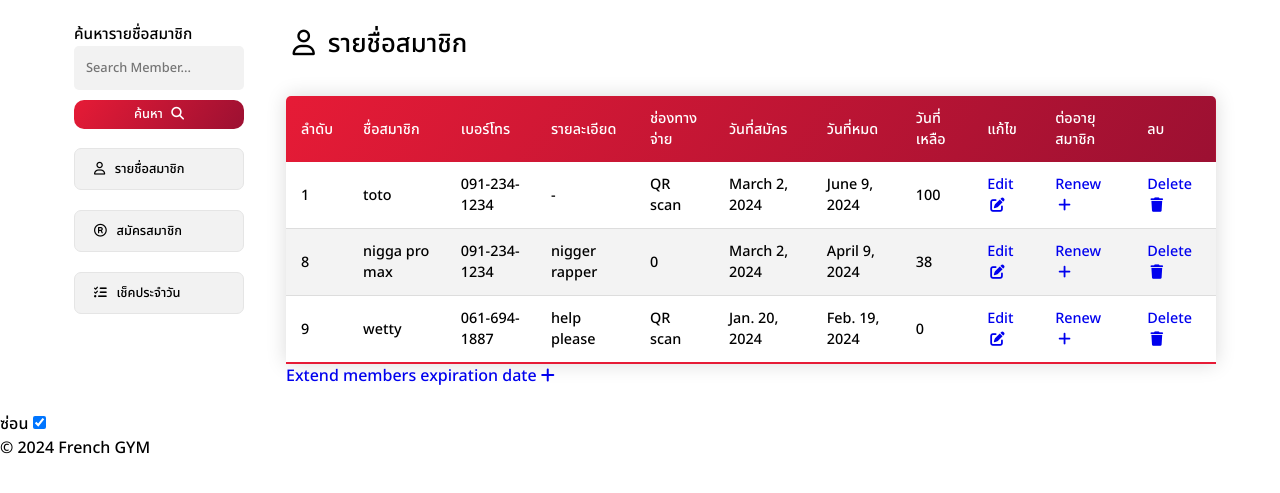
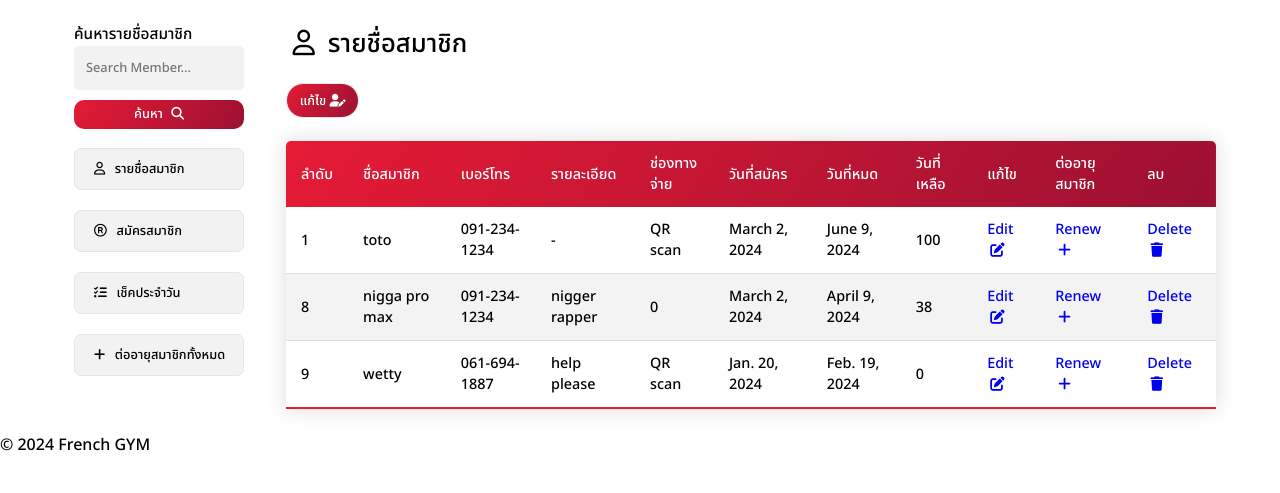
Before and after one commit to Toppu30/FrenchGYM, a Django app: page / in a window 1280 px wide. Shown: the part 90-583 px from the top of the page. Run offline with Django 4.2, Linux system fonts and the light colour scheme; data comes from the database, SQL or seed files in the repository; both versions use the stored data as it was after the commit.

Commit message:
hidden funtions

```diff
--- a/membership/templates/check_in.html
+++ b/membership/templates/check_in.html
@@ -13,7 +13,7 @@
     <!-- Nav Start -->
     <nav>
         <div class="logo">
-            <a href="">
+            <a href="/">
                 <img src="{% static 'images/logo.png'%}" alt="">
             </a>
         </div>
--- a/membership/templates/check_member.html
+++ b/membership/templates/check_member.html
@@ -14,7 +14,7 @@
     <!-- Nav Start -->
     <nav>
         <div class="logo">
-            <a href="">
+            <a href="/">
                 <img src="{% static 'images/logo.png'%}" alt="">
             </a>
         </div>
--- a/membership/templates/edit.html
+++ b/membership/templates/edit.html
@@ -12,7 +12,7 @@
 <body>
     <nav>
         <div class="logo">
-            <a href="">
+            <a href="/">
                 <img src="{% static 'images/logo.png'%}" alt="">
             </a>
         </div>
--- a/membership/templates/extend.html
+++ b/membership/templates/extend.html
@@ -12,7 +12,7 @@
 <body>
     <nav>
         <div class="logo">
-            <a href="">
+            <a href="/">
                 <img src="{% static 'images/logo.png'%}" alt="">
             </a>
         </div>
@@ -56,11 +56,11 @@
             </a>
         </div>
         <div class="box-register">
-            <h1 class="display-3">ต่ออายุสมาชิก</h1>
+            <h1 class="display-3">เพิ่มอายุสมาชิกทั้งหมด</h1>
             <form class="form-register" method="POST">
                 {% csrf_token %}
                 <div class="title-input">
-                    <label for="InputDay" class="form-label">เพิ่มจำนวนวันของสมาชิก</label>
+                    <label for="InputDay" class="form-label">จำนวนที่ต้องการเพิ่ม (วัน)</label>
                     <input type="number" class="form-control" name="day" value="0" placeholder="เพิ่มจำนวนวัน">
                 </div>
 
--- a/membership/templates/form.html
+++ b/membership/templates/form.html
@@ -12,7 +12,7 @@
 <body>
     <nav>
         <div class="logo">
-            <a href="">
+            <a href="/">
                 <img src="{% static 'images/logo.png'%}" alt="">
             </a>
         </div>
@@ -88,8 +88,8 @@
                     <input class="form-control" type="date" id="start_date" name="start_date">
                 </div>
                 <div class="title-input">
-                    <label for="amount">จำนวนวันที่</label>
-                    <input class="form-control" type="text" id="amount" name="amount" placeholder="จำนวนวัน...">
+                    <label for="amount">อายุสมาชิก (วัน)</label>
+                    <input class="form-control" type="text" id="amount" name="amount" value="30">
                 </div>
 
                 <button class="button-register" type="submit">ยืนยันการสมัคร</button>
--- a/membership/templates/home.html
+++ b/membership/templates/home.html
@@ -15,7 +15,7 @@
     <!-- Nav Start -->
     <nav>
         <div class="logo">
-            <a href="">
+            <a href="/">
                 <img src="{% static 'images/logo.png'%}" alt="">
             </a>
         </div>
@@ -35,6 +35,7 @@
 
     <!-- Container  Start -->
     <div class="container">
+        <!-- Siddebar start -->
         <div class="sidebar">
             <form action="/search_results/" method="GET">
                 <div class="box-search">
@@ -59,15 +60,30 @@
                 <i class="fas fa-list-check"></i>
                 เช็คประจำวัน
             </a>
+            <a href="/extend/" class="sidebar-menus">
+                <i class="fas fa-plus"></i>
+                ต่ออายุสมาชิกทั้งหมด
+            </a>
         </div>
+        <!-- Siddebar End -->
+        <!-- Maincontent start -->
         <div class="main-content">
+            <!-- box head start -->
             <div class="title-head">
 
                 <h1 class="text-head">
                     <i class="fa-regular fa-user"></i>
-                    รายชื่อสมาชิก</h1>
+                    รายชื่อสมาชิก
+                </h1>
 
+                <label for="toggleColumns">
+                    <input type="checkbox" id="toggleColumns" checked>
+                    <span>แก้ไข
+                        <i class="fas fa-user-pen"></i>
+                    </span>
+                </label>
             </div>
+            <!-- box head end -->
             <table id="membersTable" class="table" >
                 <thead>
                     <tr>
@@ -111,17 +127,11 @@
                     {% endfor %}
                 </tbody>
             </table>
-            <a href="/extend/" class="button-edit">Extend members expiration date
-            <i class="fas fa-plus"></i>
-            </a>
         </div>
+        <!-- Maincontent end -->
     </div>
-
+    <!-- Container end -->
     <br>
-
-    <!-- สมมุติว่านี่คือ HTML ของคุณ และคุณเพิ่มปุ่มใหม่ไว้ที่นี่ -->
-    <label for="toggleColumns">ซ่อน</label>
-    <input type="checkbox" id="toggleColumns" checked>
 
 
 </body>
--- a/membership/templates/remain.html
+++ b/membership/templates/remain.html
@@ -12,7 +12,7 @@
 <body>
     <nav>
         <div class="logo">
-            <a href="">
+            <a href="/">
                 <img src="{% static 'images/logo.png'%}" alt="">
             </a>
         </div>
@@ -60,7 +60,7 @@
             <form class="form-register" method="POST">
                 {% csrf_token %}
                 <div class="title-input">
-                    <label for="InputDay" class="form-label">เพิ่มจำนวนวันของสมาชิก</label>
+                    <label for="InputDay" class="form-label">จำนวนที่ต้องการเพิ่ม (วัน)</label>
                     <input type="number" class="form-control" name="day" value="30" placeholder="เพิ่มจำนวนวัน">
                 </div>
 
--- a/membership/templates/search_results.html
+++ b/membership/templates/search_results.html
@@ -13,7 +13,7 @@
     <!-- Nav Start -->
     <nav>
         <div class="logo">
-            <a href="">
+            <a href="/">
                 <img src="{% static 'images/logo.png'%}" alt="">
             </a>
         </div>
--- a/membership/templates/search_results_member.html
+++ b/membership/templates/search_results_member.html
@@ -13,7 +13,7 @@
     <!-- Nav Start -->
     <nav>
         <div class="logo">
-            <a href="">
+            <a href="/">
                 <img src="{% static 'images/logo.png'%}" alt="">
             </a>
         </div>
--- a/membership/templates/user_form.html
+++ b/membership/templates/user_form.html
@@ -12,7 +12,7 @@
 <body>
     <nav>
         <div class="logo">
-            <a href="">
+            <a href="/">
                 <img src="{% static 'images/logo.png'%}" alt="">
             </a>
         </div>
--- a/static/css/style.css
+++ b/static/css/style.css
@@ -113,7 +113,7 @@ nav {
     border-radius: 5px 5px 0 0;
     overflow: hidden;
     box-shadow: 0 0 20px rgba(0, 0, 0, 0.15);
-
+    margin-top: 1.25vw;
 }
 
 .table td i {
@@ -208,7 +208,7 @@ nav {
 
 .title-head h1 {
     font-size: 2vw;
-    margin: 2vw 0 2.5vw 0.5vw;
+    margin: 2vw 0 1.5vw 0.5vw;
 }
 
 .title-head h1 i {
@@ -313,3 +313,72 @@ h3 {
 .visible {
 display: block; /* หรืออาจจะเป็น 'inline-block' หรืออื่นๆ ขึ้นอยู่กับ UI ของคุณ */
 }
+
+.title-head label {
+    cursor: pointer;
+    transition: 0.3;
+}
+.title-head label span:hover {
+    box-shadow: 0 2px 10px #9c1032;
+}
+.title-head label input[type="checkbox"]
+{
+    display: none;
+}
+.title-head label span {
+    position: relative;
+    display: inline-block;
+    background: #f2f2f2;
+    padding: 0.5vw 1vw;
+    color: #555;
+    text-shadow: 0 1px 4px rgba(88, 78, 78, 0.5);
+    border-radius: 25px;
+    border: 1px solid #e5e5e5;
+    font-size: 1vw;
+    transition: 0.5s;
+    user-select: none;
+    overflow: hidden;
+}
+
+.title-head label input[type="checkbox"]:checked ~ span
+{
+    background: linear-gradient(125deg,#e61b36, #9c1032);
+    color: #ffffff;
+    /* box-shadow: 0 2px 10px #9c1032; */
+
+}
+/* input[type="checkbox"] {
+    position: relative;
+    width: 80px;
+    height: 40px;
+    -webkit-appearance: none;
+    background: #c6c6c6;
+    outline: none;
+    border-radius: 20px;
+    box-shadow: inset 0 0 5px rgba(0, 0, 0, .2);
+    transition: .5s;
+}
+
+input:checked[type="checkbox"]
+{
+    background: #03a9f4;
+}
+
+input[type="checkbox"]:before
+{
+    content: '';
+    position: absolute;
+    width: 40px;
+    height: 40px;
+    border: 20px;
+    top: 0;
+    left: 0;
+    background: #fff;
+    transform: scale(1.1);
+    box-shadow: 0 2px 5px rgba(0, 0, 0, .2);
+    transition: .5;
+}
+
+input:checked[type="checkbox"]:before
+{
+    left: 40px; */
```
Also changed, not shown: db.sqlite3.
